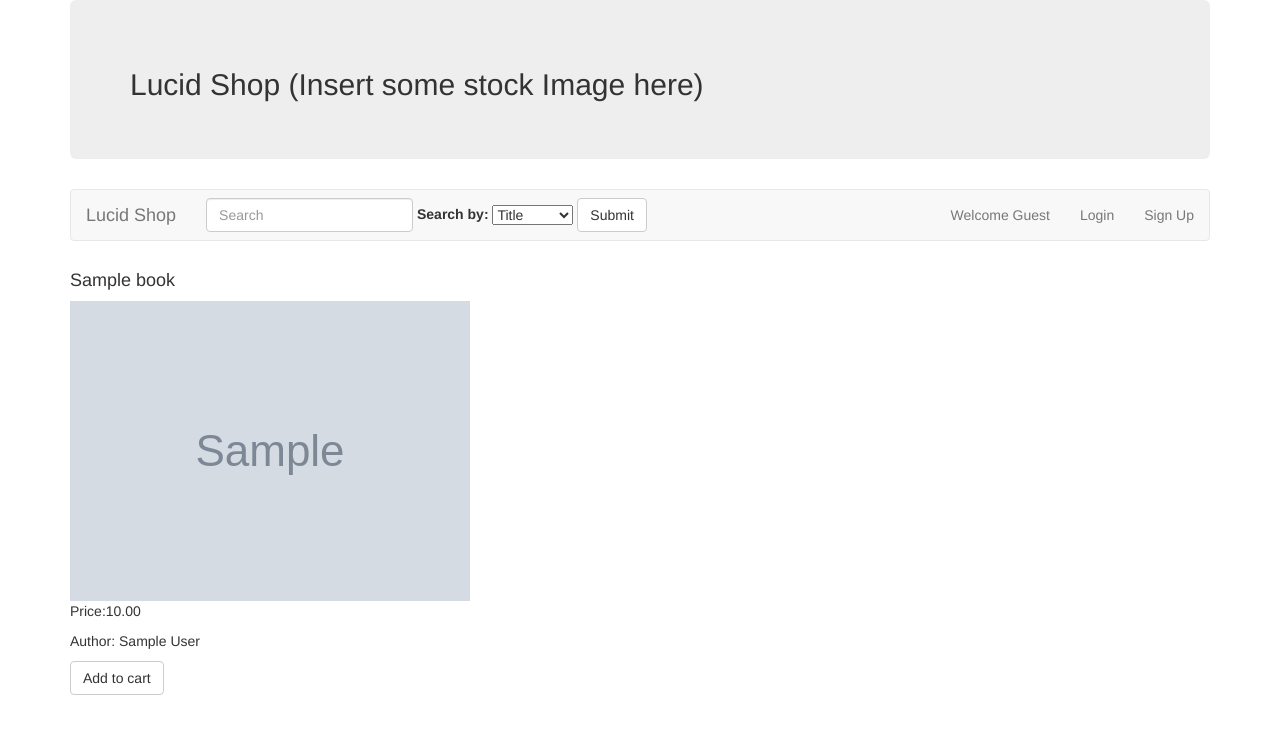
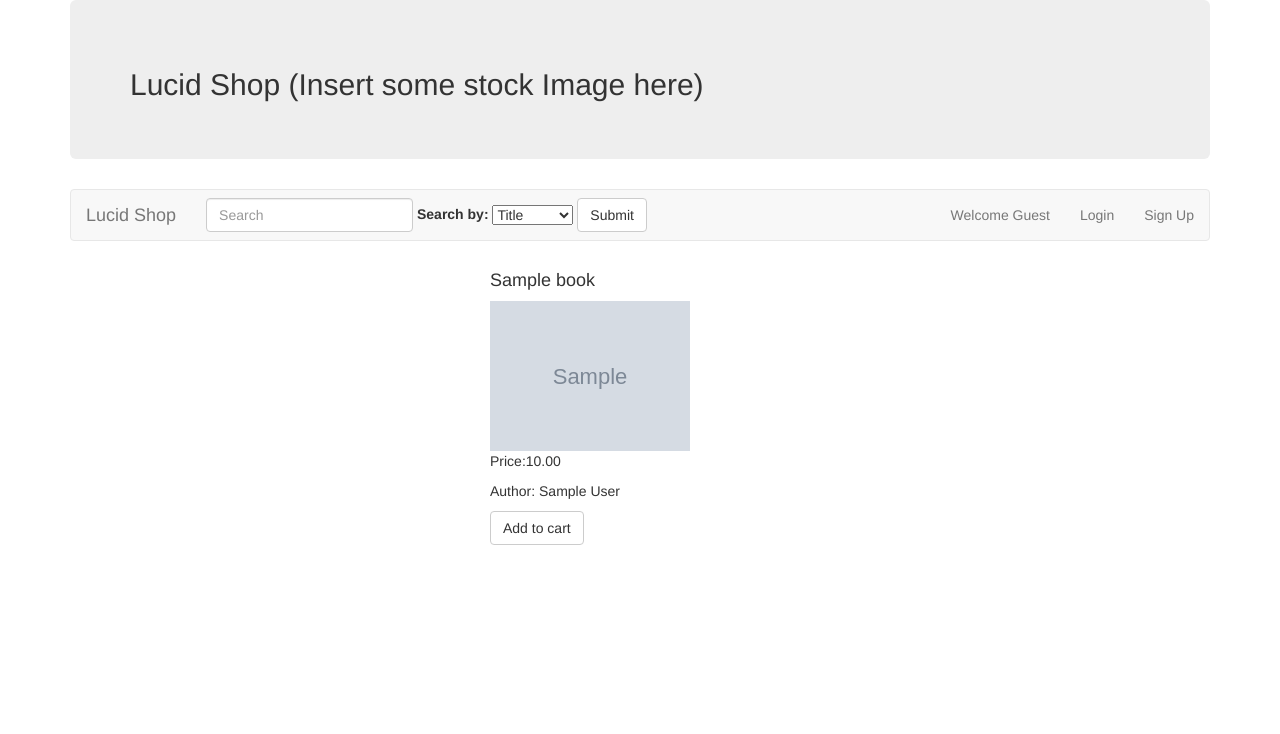
Before and after one commit to phaseharry/Lucid-Shop, a PHP site: page / in a window 1280 px wide. Shown: the top 734 px of the page. Run offline with PHP 8.4, Linux system fonts and the light colour scheme; tables that the repository leaves empty hold one stand-in row (values such as "Sample post"); grey boxes marked "Sample" are stand-in pictures.

Commit message:
add basic formatting css to book items

```diff
--- a/src/Index.php
+++ b/src/Index.php
@@ -14,13 +14,14 @@ include "includes/add_to_cart.inc.php";
 </head>
 
 <body>
-	<div class="container">
+	<div class="container book-container">
 		<?php
 		foreach ($output["books"] as $b) {
 		?>
+			<div class="book-item">
 				<div>
 					<h4><?php echo $b["title"] ?></h4>
-				<img src='<?php echo $b["img_url"]; ?>' alt='<?php $b["title"]; ?>'>
+					<img src='<?php echo $b["img_url"]; ?>' alt='<?php $b["title"]; ?>' class="book-img">
 					<p><?php echo "Price:" . $b["unit_price"]; ?></p>
 					<p><?php echo "Author: " . $b["author_name"]; ?></p>
 				</div>
@@ -28,6 +29,7 @@ include "includes/add_to_cart.inc.php";
 					<input type="hidden" name="book_id" value="<?php echo $b["bid"]; ?>">
 					<button id='book_id_<?php echo $b["bid"]; ?>' type='submit' name="add-to-cart" class="btn btn-default">Add to cart</button>
 				</form>
+			</div>
 		<?php
 		}
 		?>
--- a/src/Navbar.php
+++ b/src/Navbar.php
@@ -7,6 +7,7 @@
 	<link rel="stylesheet" href="https://maxcdn.bootstrapcdn.com/bootstrap/3.4.1/css/bootstrap.min.css">
 	<script src="https://ajax.googleapis.com/ajax/libs/jquery/3.5.1/jquery.min.js"></script>
 	<script src="https://maxcdn.bootstrapcdn.com/bootstrap/3.4.1/js/bootstrap.min.js"></script>
+	<link href="main.css" rel="stylesheet">
 </head>
 <div class="container">
 	<div class="jumbotron">
--- /dev/null
+++ b/src/main.css
@@ -0,0 +1,13 @@
+.book-container {
+  display: flex;
+  flex-wrap: wrap;
+  justify-content: space-evenly;
+}
+
+.book-img {
+  width: 20rem;
+}
+
+.book-item {
+  width: 30rem;
+}
--- a/src/success.php
+++ b/src/success.php
@@ -1,3 +1,5 @@
+<?php ?>
+
 <!DOCTYPE html>
 <html>
 <header>
@@ -6,7 +8,7 @@
   include "navbar.php";
   ?>
 </header>
-<div>
+<div class="container">
   <h1>YOUR ORDER WAS SUCCESSFUL!</h1>
 </div>
 
```
Also changed, not shown: src/cart.php (+5 -3 lines), src/order_history.php (+7 -4 lines). Lines whose indentation alone changed are shown as unchanged.
